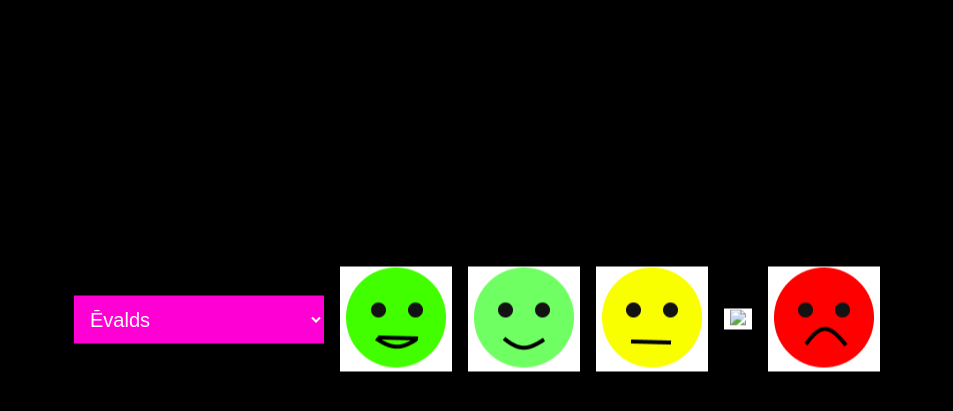
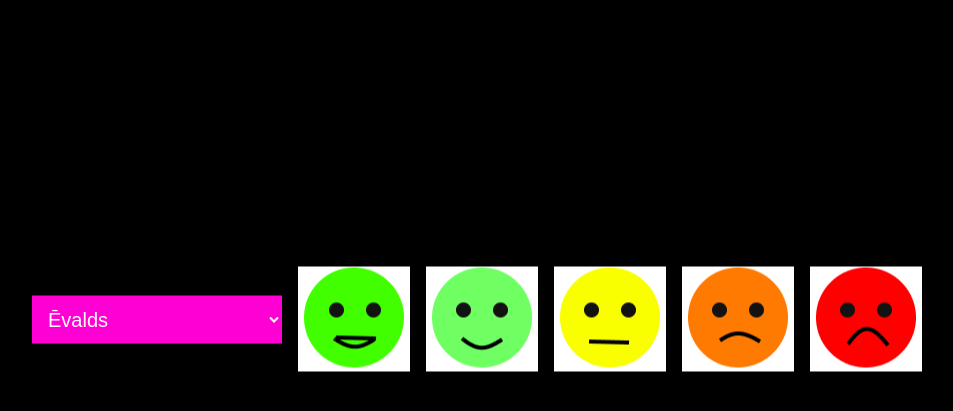
Before and after one commit to oliverszz/Anketa, a plain HTML site: page index.html in a window 1280 px wide. Shown: the part 81-492 px from the top of the page, without its empty margins (163-1116 px from the left). Drawn offline with Linux system fonts and the light colour scheme; the site is published under a folder, as on GitHub Pages, so addresses that start at the root find nothing.

Commit message:
Update index.html

```diff
--- a/index.html
+++ b/index.html
@@ -106,7 +106,7 @@
     <img src="smile3.png">
 </button>
 <button id="4" type="submit">
-    <img src="/smile4.png">
+    <img src="smile4.png">
 </button>
 <button id="5" type="submit">
     <img src="smile5.png">
```
